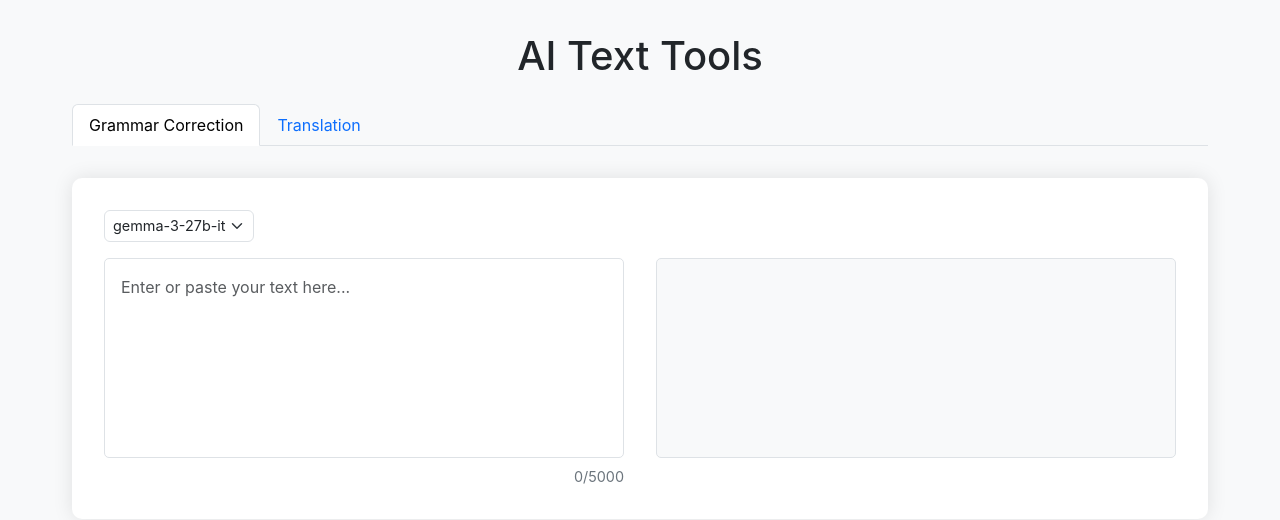
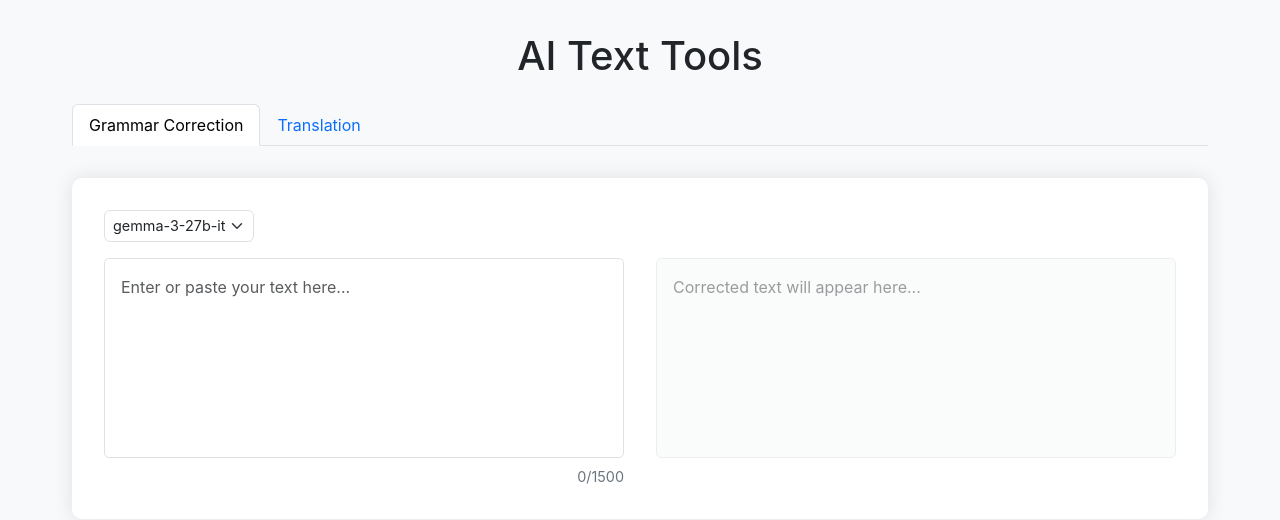
Before and after one commit to georgelvov/ai-text-tools-frontend, a React (Create React App) app: page / in a window 1280 px wide. Shown: the top 520 px of the page. Built offline with nearby package versions, Linux system fonts and the light colour scheme.

Commit message:
final fix in grammar correction

```diff
--- a/src/App.css
+++ b/src/App.css
@@ -300,3 +300,38 @@ body {
     font-size: 0.8rem;
     color: #6c757d;
 }
+
+.result-header {
+    display: flex;
+    justify-content: space-between;
+    align-items: center;
+    margin-bottom: 0.5rem;
+}
+
+.result-label {
+    color: #6c757d;
+    font-size: 0.9rem;
+    font-weight: 500;
+}
+
+.reset-btn {
+    font-size: 0.8rem;
+    padding: 0.25rem 0.5rem;
+    border-radius: 4px;
+    position: absolute;
+    top: 8px;
+    right: 8px;
+    z-index: 10;
+    background-color: rgba(255, 255, 255, 0.9);
+    border: 1px solid #dee2e6;
+}
+
+.reset-btn:hover {
+    background-color: #6c757d;
+    border-color: #6c757d;
+    color: white;
+}
+
+.result-container {
+    position: relative;
+}
--- a/src/components/GrammarCorrection.js
+++ b/src/components/GrammarCorrection.js
@@ -5,6 +5,7 @@ const GrammarCorrection = () => {
   const [text, setText] = useState('');
   const [model, setModel] = useState('gemma-3-27b-it');
   const [correctedText, setCorrectedText] = useState('');
+  const [originalCorrectedText, setOriginalCorrectedText] = useState('');
   const [loading, setLoading] = useState(false);
   const [error, setError] = useState('');
   const [processingIndicator, setProcessingIndicator] = useState(false);
@@ -75,6 +76,7 @@ const GrammarCorrection = () => {
 
       const data = await response.json();
       setCorrectedText(data.correctedText);
+      setOriginalCorrectedText(data.correctedText);
     } catch (error) {
       // Игнорируем ошибку отмены запроса
       if (error.name === 'AbortError') {
@@ -166,6 +168,16 @@ const GrammarCorrection = () => {
     }
   };
 
+  // Handle corrected text changes
+  const handleCorrectedTextChange = (e) => {
+    setCorrectedText(e.target.value);
+  };
+
+  // Reset to original corrected text
+  const handleResetToOriginal = () => {
+    setCorrectedText(originalCorrectedText);
+  };
+
   // Cleanup при размонтировании компонента
   useEffect(() => {
     return () => {
@@ -206,20 +218,40 @@ const GrammarCorrection = () => {
               value={text}
               onChange={handleTextChange}
               onPaste={handlePaste}
-              maxLength="5000"
+              maxLength="1500"
               required
               placeholder="Enter or paste your text here..."
             />
             <div className="char-counter">
-              <span>{text.length}</span>/5000
+              <span>{text.length}</span>/1500
             </div>
           </div>
           <div className="text-box">
-            <div className="result-box">
-              {processingIndicator && (
-                <div className="processing-indicator">Processing...</div>
+            <div className="result-container">
+              <textarea
+                className="form-control result-textarea"
+                value={correctedText}
+                readOnly={!text.trim()}
+                placeholder="Corrected text will appear here..."
+                style={{
+                  background: '#f8f9fa',
+                  color: '#6c757d',
+                  minHeight: '200px',
+                  resize: 'none',
+                  opacity: text.trim() ? 1 : 0.6
+                }}
+                onChange={handleCorrectedTextChange}
+              />
+              {correctedText !== originalCorrectedText && originalCorrectedText && correctedText.trim() !== '' && text.trim() !== '' && (
+                <button
+                  type="button"
+                  className="btn btn-sm btn-outline-secondary reset-btn"
+                  onClick={handleResetToOriginal}
+                  title="Show original correction"
+                >
+                  Show original
+                </button>
               )}
-              {correctedText}
             </div>
           </div>
         </div>
```
